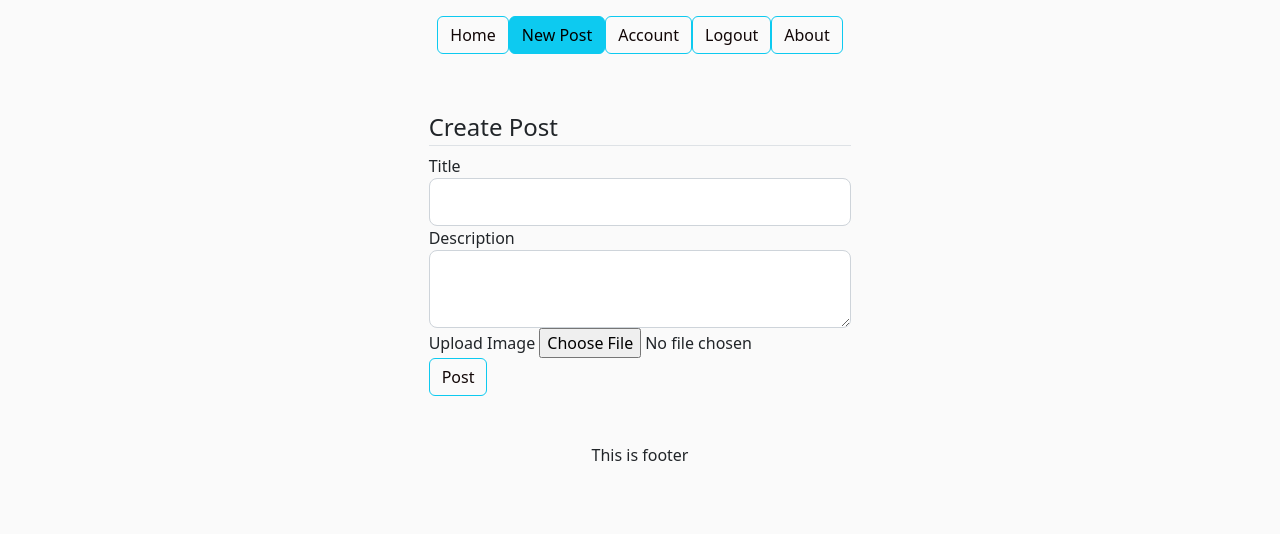
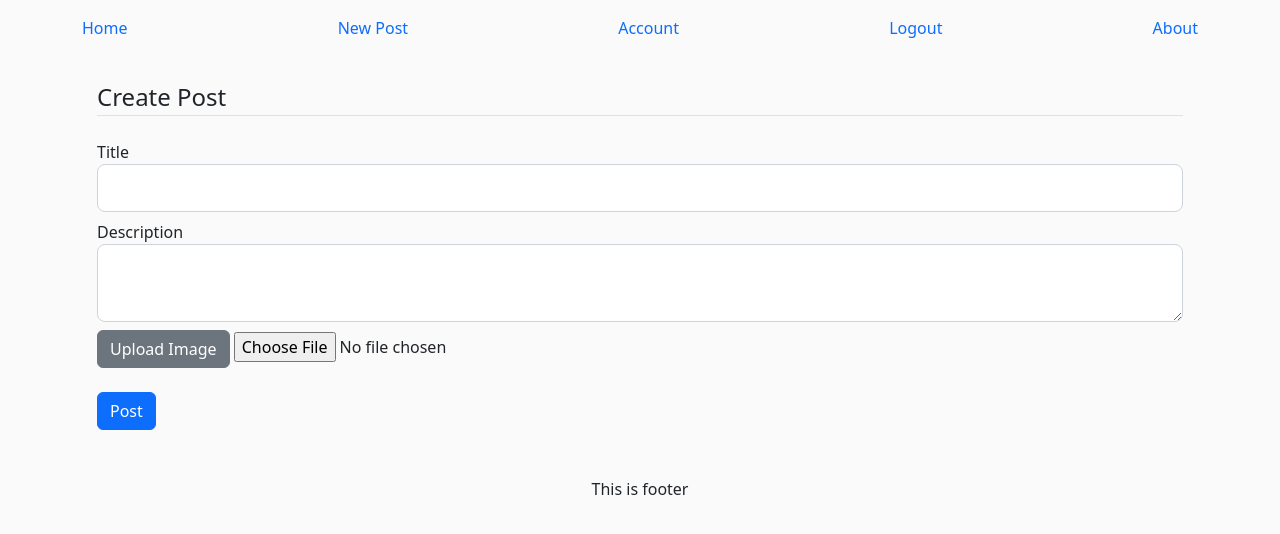
Before and after one commit to Viposha/iflask, a Flask app: page /new_post in a window 1280 px wide. Shown: the top 534 px of the page. Run offline with Flask 2, Linux system fonts and the light colour scheme; a user stored in the database is signed in; some libraries are stand-ins or nearby versions.

Commit message:
Improve pages markup

```diff
--- a/iflask/templates/layout.html
+++ b/iflask/templates/layout.html
@@ -16,36 +16,42 @@
     <link rel="stylesheet" type="text/css" href="{{ url_for('static', filename='main.css') }}">
 </head>
 <body>
-<header class="d-flex justify-content-center py-3">
-    <ul class="nav nav-pills">
-        <li class="nav-item"><a href="{{url_for('home')}}" class="btn btn-outline-info {{'active' if active_page == 'home' }}">Home</a></li>
+    <header>
+        <div class="container py-3">
+            <ul class="nav d-flex justify-content-between">
+                <li class="nav-item"><a href="{{url_for('home')}}" class="nav-item-link {{'active' if active_page == 'home' }}">Home</a></li>
                 {% if current_user.is_authenticated %}
-            <li class="nav-item "><a href="{{url_for('new_post')}}" class="btn btn-outline-info {{'active' if active_page == 'post' }}">New Post</a></li>
-            <li class="nav-item "><a href="{{url_for('account')}}" class="btn btn-outline-info {{'active' if active_page == 'account' }}">Account</a></li>
-            <li class="nav-item "><a href="{{url_for('logout_page')}}" class="btn btn-outline-info">Logout</a></li>
+                    <li class="nav-item "><a href="{{url_for('new_post')}}" class="nav-item-link {{'active' if active_page == 'post' }}">New Post</a></li>
+                    <li class="nav-item "><a href="{{url_for('account')}}" class="nav-item-link {{'active' if active_page == 'account' }}">Account</a></li>
+                    <li class="nav-item "><a href="{{url_for('logout_page')}}" class="nav-item-link">Logout</a></li>
                 {% else %}
-            <li class="nav-item"><a href="{{url_for('register')}}" class="btn btn-outline-info {{'active' if active_page == 'register' }}">Register</a></li>
-            <li class="nav-item"><a href="{{url_for('login')}}" class="btn btn-outline-info {{'active' if active_page == 'login' }}">Login</a></li>
+                    <li class="nav-item"><a href="{{url_for('register')}}" class="nav-item-link {{'active' if active_page == 'register' }}">Register</a></li>
+                    <li class="nav-item"><a href="{{url_for('login')}}" class="nav-item-link {{'active' if active_page == 'login' }}">Login</a></li>
                 {% endif %}
-        <li class="nav-item "><a href="{{url_for('about')}}" class="btn btn-outline-info {{'active' if active_page == 'about' }}">About</a></li>
+                <li class="nav-item "><a href="{{url_for('about')}}" class="nav-item-link {{'active' if active_page == 'about' }}">About</a></li>
             </ul>
+        </div>
     </header>
-<div class="d-flex justify-content-center py-2">
+    <div class="content">
          {% with messages = get_flashed_messages(with_categories = true) %}
             {% if messages %}
+                <div class="d-flex justify-content-center py-2">
                     {% for category, message in messages %}
                         <div class="alert alert-{{ category }}">
                             {{ message }}
                         </div>
                     {% endfor %}
+                </div>
             {% endif %}
         {% endwith %}
+        <div class="container py-2">
+           {%block content %}{% endblock %}
         </div>
-<div class="d-flex justify-content-center py-2">
-   {%block content %}{% endblock %}
-</div  >
-<footer class="d-flex justify-content-center py-2">
+    </div>
+    <footer class="py-2">
+        <div class="container d-flex justify-content-center">
             This is footer
+        </div>
     </footer>
 </body>
 </html>
--- a/iflask/templates/new_post.html
+++ b/iflask/templates/new_post.html
@@ -6,8 +6,8 @@
     <form method="POST" action="" enctype="multipart/form-data">
         {{ form.hidden_tag() }}
         <fieldset class="form-group">
-            <legend class = border-bottom mb-4>Create Post</legend>
-            <div class="form-group">
+            <legend class="border-bottom mb-4">Create Post</legend>
+            <div class="form-group mb-2">
                 {{ form.title.label(class="form-control-label") }}
                 {% if form.title.errors %}
                     {{ form.title(class="form-control form-control-lg is-invalid") }}
@@ -20,7 +20,7 @@
                     {{ form.title(class="form-control form-control-lg") }}
                 {% endif %}
             </div>
-            <div class="form-group">
+            <div class="form-group mb-2">
                 {{ form.description.label(class="form-control-label") }}
                 {% if form.description.errors %}
                     {{ form.description(class="form-control form-control-lg is-invalid") }}
@@ -34,16 +34,16 @@
                 {% endif %}
             </div>
             <div class="form-group" >
-                {{ form.picture.label() }}
-                {{ form.picture(class="form-control-file") }}
+                {{ form.picture.label(class="btn btn-secondary") }}
+                {{ form.picture(class="form-control-file is-hidden") }}
                 {% if form.picture.errors %}
                      {% for error in form.picture.errors %}
                             <span class="text-danger">{{ error }}</span></br>
                         {% endfor %}
                 {% endif %}
             </div>
-            <div class="form-group">
-                {{ form.submit(class="btn btn-outline-info") }}
+            <div class="form-group mt-4">
+                {{ form.submit(class="btn btn-primary") }}
             </div>
         </fieldset>
     </form>
```
Also changed, not shown: iflask/templates/home.html (+3 -6 lines), iflask/templates/login.html (+4 -4 lines), iflask/templates/register.html (+6 -6 lines), iflask/templates/user_posts.html (+4 -6 lines). Lines whose indentation alone changed are shown as unchanged.
